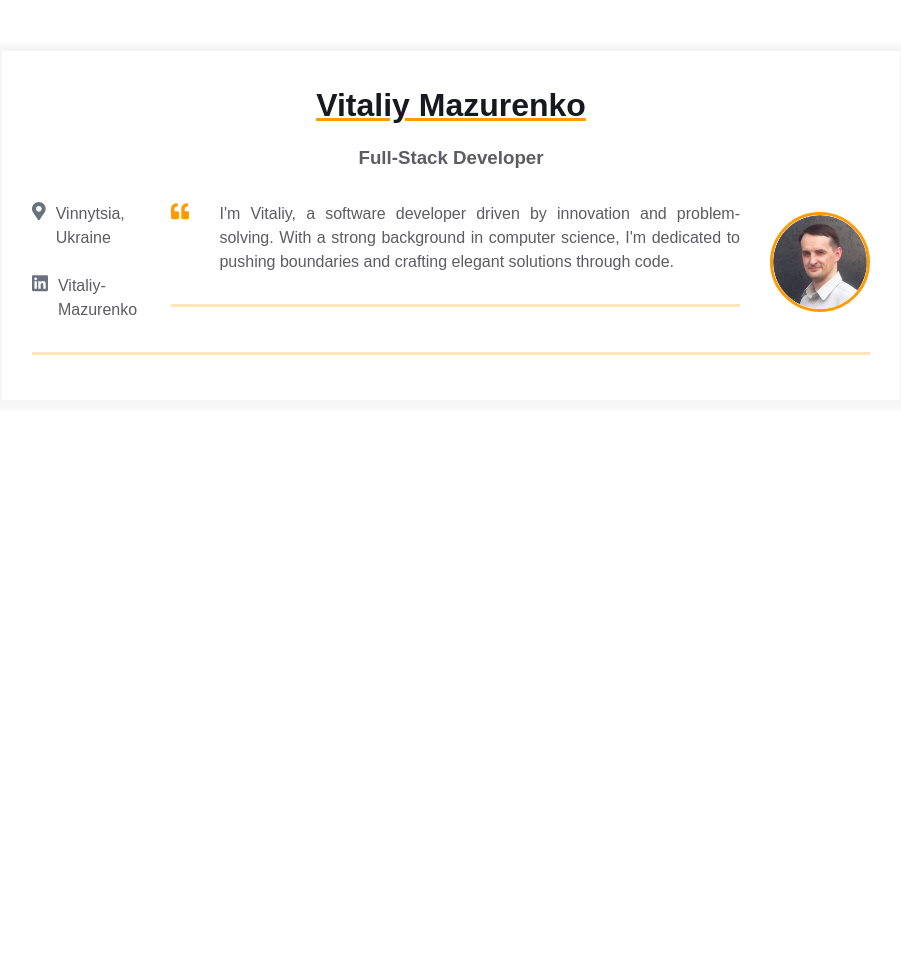
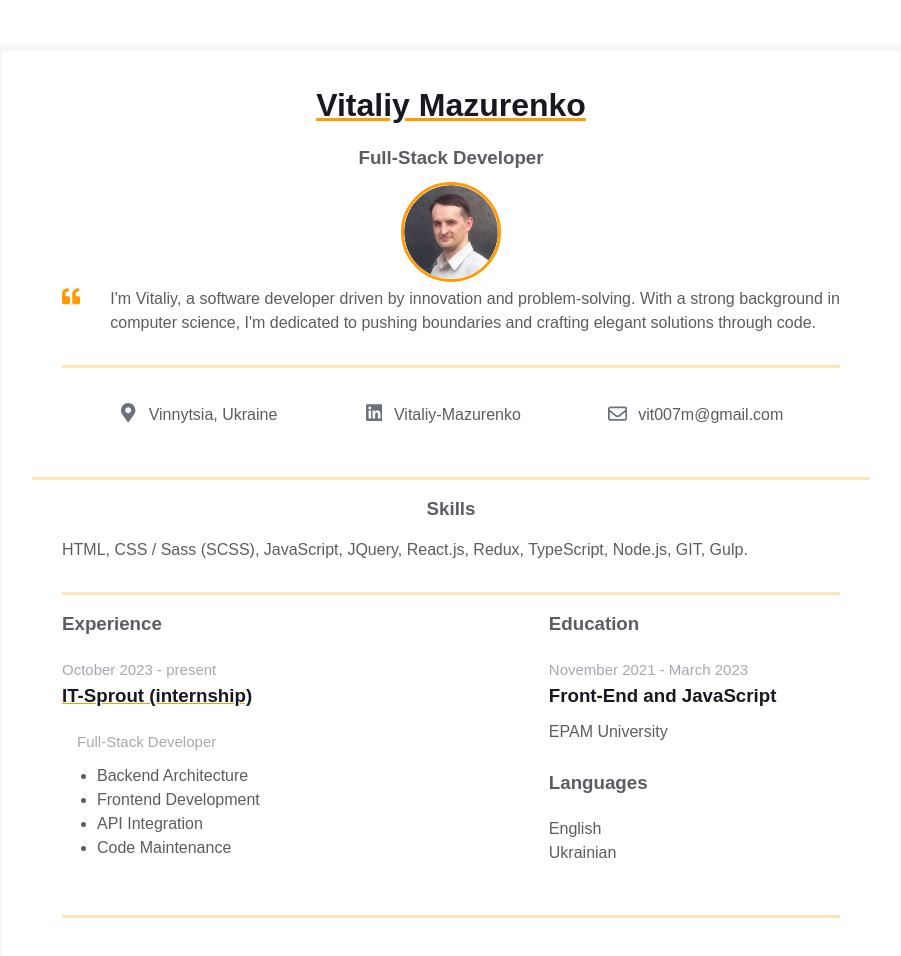
Before and after one commit to Vitaliy-Mazurenko/homepage, a plain HTML site: page index.html in a window 1280 px wide. Shown: the whole page, without its empty margins (189-1090 px from the left). Before the commit the page ends 800 px from the top, so only its background shows below. Drawn offline with Linux system fonts and the light colour scheme.

Commit message:
Added additional content

```diff
--- a/index.html
+++ b/index.html
@@ -1,10 +1,10 @@
 <!DOCTYPE html>
-<html>
+<html lang="en">
   <head>
-    <meta charset="UTF-8" />
+    <meta charset="utf-8">
     <title>Résumé</title>
-    <meta name="viewport" content="width=device-width, initial-scale=1" />
-    <link rel="stylesheet" href="styles.css" />
+    <meta name="viewport" content="width=device-width, initial-scale=1">
+    <link rel="stylesheet" href="styles.css">
   </head>
   <body>
     <main>
@@ -13,9 +13,46 @@
           <div class="resume__block">
             <h1 class="contact-info__header">Vitaliy Mazurenko</h1>
             <h3 class="contact-info__sub-header">Full-Stack Developer</h3>
+            <div class="contact-info__block contact-info__block--center">
+              <img class="contact-info__avatar"
+                src="assets/avatar.png"
+                alt="Avatar">
+            </div>
 
             <div class="contact_info_container fh">
-              <div class="contact-info__block">
+
+              <div class="container">
+                <div class="resume__block">
+                  <div class="intro">
+                    <div class="intro__icon-wrapper">
+                      <svg
+                        class="intro__icon"
+                        xmlns="http://www.w3.org/2000/svg"
+                        viewBox="0 0 512 512"
+                      >
+                        <path
+                          d="M464 256h-80v-64c0-35.3 28.7-64 64-64h8c13.3 0 24-10.7
+                          24-24V56c0-13.3-10.7-24-24-24h-8c-88.4 0-160 71.6-160 160v240c0
+                          26.5 21.5 48 48 48h128c26.5 0 48-21.5
+                          48-48V304c0-26.5-21.5-48-48-48zm-288 0H96v-64c0-35.3 28.7-64
+                          64-64h8c13.3 0 24-10.7 24-24V56c0-13.3-10.7-24-24-24h-8C71.6
+                          32 0 103.6 0 192v240c0 26.5 21.5 48 48 48h128c26.5 0 48-21.5
+                          48-48V304c0-26.5-21.5-48-48-48z"
+                        ></path>
+                      </svg>
+                    </div>
+                    <p class="intro_text">
+                      I'm Vitaliy, a software developer driven by innovation and
+                      problem-solving. With a strong background in computer science,
+                      I'm dedicated to pushing boundaries and crafting elegant
+                      solutions through code.
+                    </p>
+                  </div>
+                </div>
+              </div>
+            </div>
+            <div  class="contact-info-linkedin">
+              <div class="contact-info-wrap">
                 <a href="" rel="author" class="contact-info__item">
                   <div class="contact-info__item-icon-wrapper">
                     <svg
@@ -57,46 +94,82 @@
   </div>
   <span>Vitaliy-Mazurenko</span>
 </a>
+
+<a href="mailto:vit007m@gmail.com" class="footer__content">
+  <svg class="contact-info__item-icon" xmlns="http://www.w3.org/2000/svg" viewBox="0 0 512 512">
+    <path d="M64 112c-8.8 0-16 7.2-16 16v22.1L220.5 291.7c20.7 17 50.4 17 71.1 0L464 150.1V128c0-8.8-7.2-16-16-16H64zM48 212.2V384c0 8.8 7.2 16 16 16H448c8.8 0 16-7.2 16-16V212.2L322 328.8c-38.4 31.5-93.7 31.5-132 0L48 212.2zM0 128C0 92.7 28.7 64 64 64H448c35.3 0 64 28.7 64 64V384c0 35.3-28.7 64-64 64H64c-35.3 0-64-28.7-64-64V128z"></path>
+</svg>
+  <span class="email-text">vit007m@gmail.com</span>
+</a>
               </div>
-              <div class="container">
-                <div class="resume__block">
-                  <div class="intro">
-                    <div class="intro__icon-wrapper">
-                      <svg
-                        class="intro__icon"
-                        xmlns="http://www.w3.org/2000/svg"
-                        viewBox="0 0 512 512"
-                      >
-                        <path
-                          d="M464 256h-80v-64c0-35.3 28.7-64 64-64h8c13.3 0 24-10.7
-                          24-24V56c0-13.3-10.7-24-24-24h-8c-88.4 0-160 71.6-160 160v240c0
-                          26.5 21.5 48 48 48h128c26.5 0 48-21.5
-                          48-48V304c0-26.5-21.5-48-48-48zm-288 0H96v-64c0-35.3 28.7-64
-                          64-64h8c13.3 0 24-10.7 24-24V56c0-13.3-10.7-24-24-24h-8C71.6
-                          32 0 103.6 0 192v240c0 26.5 21.5 48 48 48h128c26.5 0 48-21.5
-                          48-48V304c0-26.5-21.5-48-48-48z"
-                        ></path>
-                      </svg>
+            </div>
+          </div>
+          <div class="container">
+            <div class="resume__block">
+              <div class="skills">
+                <h3 class="skills__header">Skills</h3>
+                <p class="skills__text">
+                  HTML, CSS / Sass (SCSS), JavaScript, JQuery, React.js, Redux, TypeScript, Node.js, GIT, Gulp.
+
+                </p>
+              </div>
+            </div>
+          </div>
+          <div class="container">
+            <div class="resume__block">
+              <div class="main-info fh">
+                <div class="experiences">
+                  <h3 class="experiences__header">Experience</h3>
+<div class="experiences__company">
+  <div class="experiences__company-header">
+    <span class="experiences__company-header-durability"
+      >October 2023 - present</span
+    >
+    <h3 class="experiences__company-header-name">IT-Sprout (internship)</h3>
+  </div>
+
+  <div class="experiences__company-project">
+    <span class="experiences__company-project-role"
+      >Full-Stack Developer</span
+    >
+    <h3 class="experiences__company-project-name"></h3>
+    <ul class="experiences__company-project-responsibilities">
+      <li>Backend Architecture</li>
+      <li>Frontend Development</li>
+      <li>API Integration</li>
+      <li>Code Maintenance</li>
+    </ul>
+  </div>
+</div>
+                </div>
+
+                <div class="additional-info fv">
+                  <div class="additional-info fv">
+                    <div class="additional-info__education">
+                      <h3 class="additional-info__education-header">Education</h3>
+                      <div class="additional-info__education-university">
+                        <span class="additional-info__education-university-durability"
+                          >November 2021 - March 2023</span
+                        >
+                        <h3 class="additional-info__education-university-speciality">
+                          Front-End and JavaScript
+                        </h3>
+                        <p class="additional-info__education-university-name">
+                          EPAM University
+                        </p>
+                      </div>
                     </div>
-                    <p class="intro_text">
-                      I'm Vitaliy, a software developer driven by innovation and
-                      problem-solving. With a strong background in computer science,
-                      I'm dedicated to pushing boundaries and crafting elegant
-                      solutions through code.
-                    </p>
+
+                    <div class="additional-info__languages">
+                      <h3 class="additional-info__languages-header">Languages</h3>
+                      <p class="additional-info__languages-item">English</p>
+                      <p class="additional-info__languages-item">
+                        Ukrainian
+                      </p>
+                    </div>
                   </div>
                 </div>
               </div>
-
-              <div class="contact-info__block contact-info__block--center">
-                <img
-                  class="contact-info__avatar"
-                  src="assets/avatar.png"
-                  alt="Avatar"
-                />
-              </div>
-
-              <div class="contact-info__block"></div>
             </div>
           </div>
         </div>
--- a/styles.css
+++ b/styles.css
@@ -81,13 +81,31 @@
 
 .contact-info__sub-header {
   color: var(--secondary-text-color);
-  margin-bottom: 30px;
+  margin-bottom: 5px;
 }
 
 .contact-info__block {
   display: flex;
   flex-direction: column;
   justify-content: space-between;
+}
+
+.contact-info-linkedin {
+  margin-top: 20px;
+}
+
+.contact-info-wrap {
+  display: flex;
+  justify-content: space-evenly;
+}
+
+.contact-info-wrap a {
+  text-decoration: none;
+  color: var(--secondary-text-color);
+}
+
+.email-text {
+  padding-left: 7px;
 }
 
 .contact-info__block--center {
@@ -117,7 +135,7 @@
 }
 
 .contact-info__item-icon {
-  height: 1.1428rem;
+  height: 1.2rem;
   vertical-align: text-bottom;
 }
 
@@ -128,6 +146,7 @@
   object-fit: cover;
   border: 3px solid;
   border-color: var(--text-decoration-color);
+  margin: 5px auto;
 }
 
 
```
